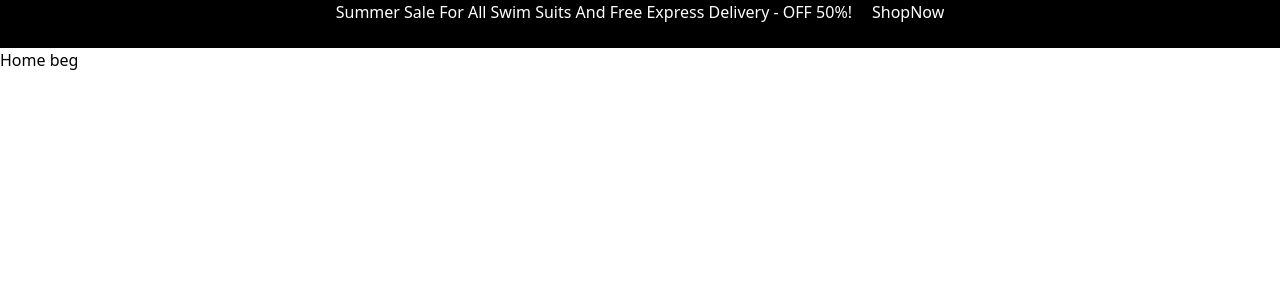
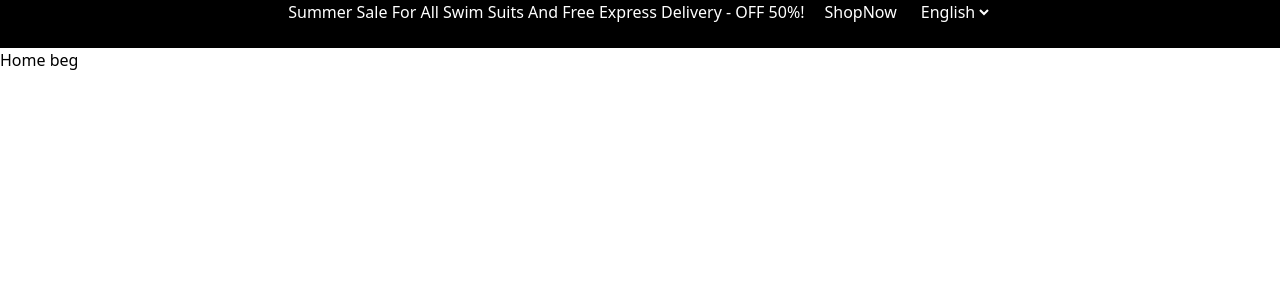
Before and after one commit to AhmedSamyEid/Execlusive-e-Commerce, a React (Vite) app: page / in a window 1280 px wide. Shown: the top 300 px of the page. Built offline with nearby package versions, Linux system fonts and the light colour scheme.

Commit message:
Add:i18n select option English العريبه

```diff
--- a/src/components/layouts/Banner.tsx
+++ b/src/components/layouts/Banner.tsx
@@ -8,6 +8,10 @@ export default function Banner () {
           Summer Sale For All Swim Suits And Free Express Delivery - OFF 50%!
         </span>
         <Link to={"/"}>ShopNow</Link>
+      <select className="text-white bg-black outline-0" value={"en"}>
+        <option value={"en"}>English</option>
+        <option value={"en"}>العريبه</option>
+      </select>
       </div>
     </section>
   );
--- /dev/null
+++ b/src/i18n.ts
@@ -0,0 +1,24 @@
+import i18n from "i18next";
+import { initReactI18next } from "react-i18next";
+
+import Backend from "i18next-http-backend";
+import LanguageDetector from "i18next-browser-languagedetector";
+
+i18n
+
+  .use(Backend)
+
+  .use(LanguageDetector)
+
+  .use(initReactI18next)
+
+  .init({
+    fallbackLng: "en",
+    debug: true,
+
+    interpolation: {
+      escapeValue: false,
+    },
+  });
+
+export default i18n;
```
